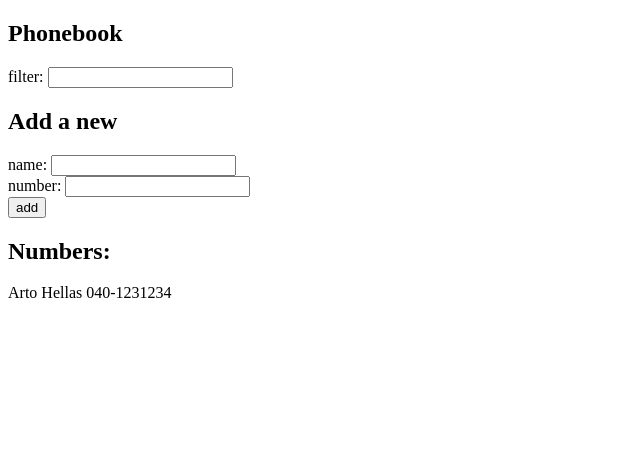
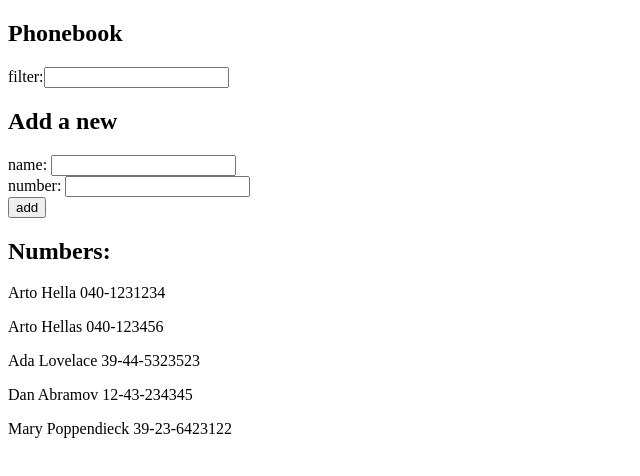
Before and after one commit to xTanzu/HY_FullStack, a React (Vite) app in the folder osa2/puhelinluettelo/: page / in a window 1280 px wide. Shown: the top 476 px of the page, without its empty margins (0-640 px from the left). Built offline with nearby package versions, Linux system fonts and the light colour scheme.

Commit message:
2.10: puhelinluettelo step5
- Divide app better into components
  - extract the forms into separate components
  - make other minor adjustments

```diff
--- a/osa2/puhelinluettelo/src/App.jsx
+++ b/osa2/puhelinluettelo/src/App.jsx
@@ -1,4 +1,29 @@
 import { useState } from "react"
+
+const Filter = ({ searchTerm, handleChange }) => {
+  return (
+    <>
+      <label htmlFor="nameFilter">filter:</label>
+      <input id="nameFilter" value={searchTerm} onChange={handleChange}/>
+    </>
+  )
+}
+
+const PersonForm = ({ name, number, submitHandler }) => {
+  return (
+    <form>
+      <div>
+        <label htmlFor="name_field">name: </label>
+        <input id="name_field" value={name.value} onChange={name.handler}/><br/>
+        <label htmlFor="number_field">number: </label>
+        <input id="number_field" value={number.value} onChange={number.handler}/>
+      </div>
+      <div>
+        <button type="submit" onClick={submitHandler}>add</button>
+      </div>
+    </form>
+  )
+}
 
 const NumberListing = ({ persons }) => {
   return (
@@ -19,7 +44,11 @@ const Person = ({ person }) => {
 
 const App = () => {
   const [persons, setPersons] = useState([
-    { name: "Arto Hellas", number: "040-1231234" }
+    { name: "Arto Hella", number: "040-1231234" },
+    { name: 'Arto Hellas', number: '040-123456' },
+    { name: 'Ada Lovelace', number: '39-44-5323523' },
+    { name: 'Dan Abramov', number: '12-43-234345' },
+    { name: 'Mary Poppendieck', number: '39-23-6423122' }
   ])
   const [newName, setNewName] = useState("")
   const [newNumber, setNewNumber] = useState("")
@@ -77,18 +106,10 @@ const App = () => {
   return (
     <div>
       <h2>Phonebook</h2>
-      filter: <input value={wordFilter} onChange={handleFilterChange}/>
+      <Filter searchTerm={wordFilter} handleChange={handleFilterChange}/>
       <h2>Add a new</h2>
-      <form>
-        <div>
-          name: <input value={newName} onChange={handleNameChange}/><br/>
-          number: <input value={newNumber} onChange={handleNumberChange}/>
-        </div>
-        <div>
-          <button type="submit" onClick={addNewPerson}>add</button>
-        </div>
-      </form>
-    <NumberListing persons={personsToShow}/>
+      <PersonForm name={{value: newName, handler: handleNameChange}} number={{value: newNumber, handler: handleNumberChange}} submitHandler={addNewPerson}/>
+      <NumberListing persons={personsToShow}/>
     </div>
   )
 
```
